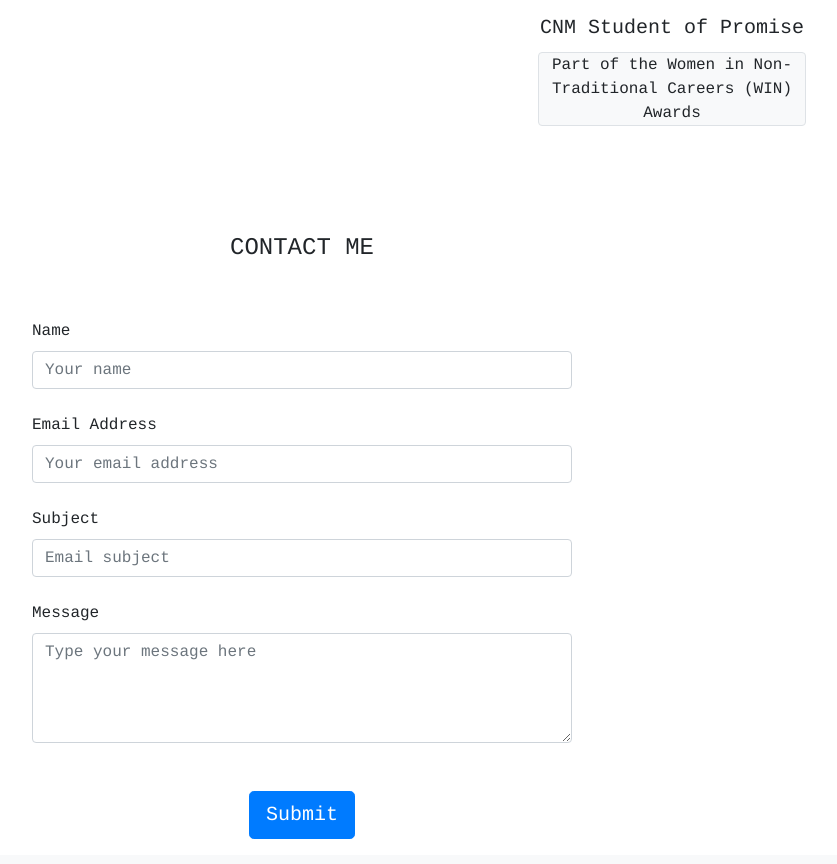
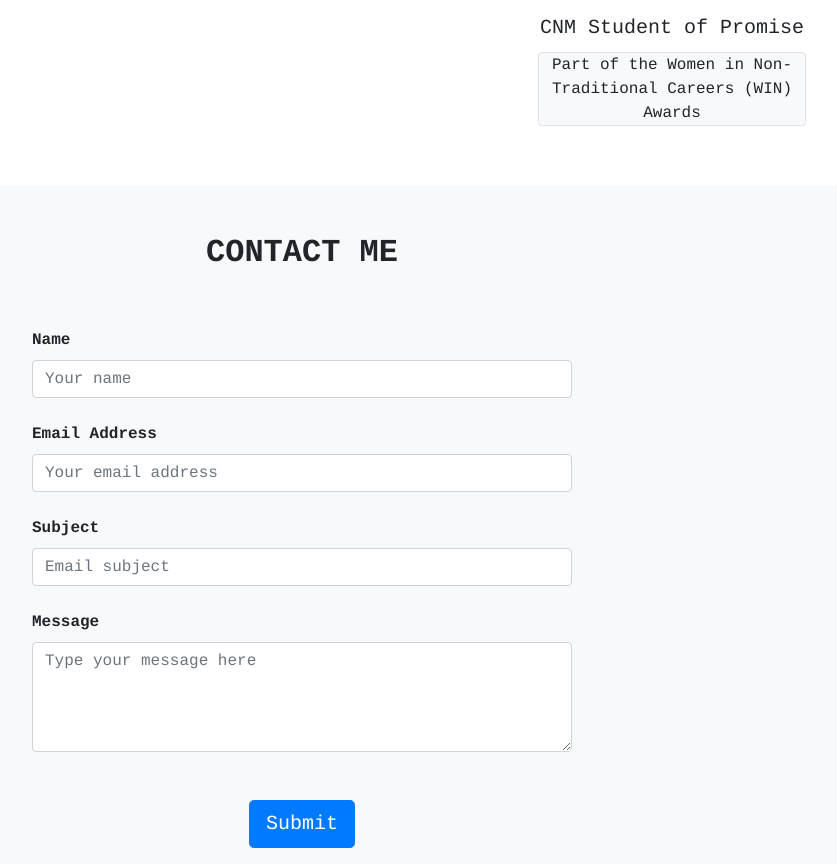
Before and after one commit to jullyanehawkins/jullyane-hawkins, a PHP site: page / in a window 1280 px wide. Shown: the part 1734-2598 px from the top of the page, without its empty margins (338-1175 px from the left). Before the commit the page ends 2573 px from the top, so only its background shows below. Run offline with PHP 8.4, Linux system fonts and the light colour scheme; some libraries are stand-ins or nearby versions.

Commit message:
Added "style" to contact form

```diff
--- a/public_html/index.php
+++ b/public_html/index.php
@@ -119,31 +119,31 @@
 			</div>
 		</div>
 		<div id="contact">
-			<div id="join-container" class="pt-lg-6 pb-lg-6 pt-5">
+			<div id="join-container" class="pt-lg-6 pb-lg-6 pt-5 bg-light">
 				<div class="container">
-					<h4 class="text-uppercase text-center">Contact Me</h4>
+					<h2 class="text-uppercase text-center"><strong>Contact Me</strong></h2>
 					<form id="contact-form" action="php/mailer.php" method="post">
 						<div class="form-group row pt-lg-5 pb-lg-3 pt-5">
 							<div class="col-sm-12 col-md-6 offset-md-3">
-								<label for="contactName">Name</label>
+								<label for="contactName"><strong>Name</strong></label>
 								<input type="text" class="form-control mb-4" id="contactName" name="contactName"
 										 aria-describedby="contactName"
-										 placeholder="Your name">
+													placeholder="Your name">
 							</div>
 							<div class="col-sm-12 col-md-6 offset-md-3">
-								<label for="contactEmail">Email Address</label>
+								<label for="contactEmail"><strong>Email Address</strong></label>
 								<input type="email" class="form-control mb-4" id="contactEmail" name="contactEmail"
 										 aria-describedby="contactEmail"
 										 placeholder="Your email address">
 							</div>
 							<div class="col-sm-12 col-md-6 offset-md-3">
-								<label for="contactSubject">Subject</label>
+								<label for="contactSubject"><strong>Subject</strong></label>
 								<input type="text" class="form-control mb-4" id="contactSubject" name="contactSubject"
 										 aria-describedby="contactSubject"
 										 placeholder="Email subject">
 							</div>
 							<div class="col-sm-12 col-md-6 offset-md-3">
-								<label for="contactMessage">Message</label>
+								<label for="contactMessage"><strong>Message</strong></label>
 								<textarea class="form-control" id="contactMessage" name="contactMessage" rows="4"
 											 placeholder="Type your message here"></textarea>
 							</div>
```
